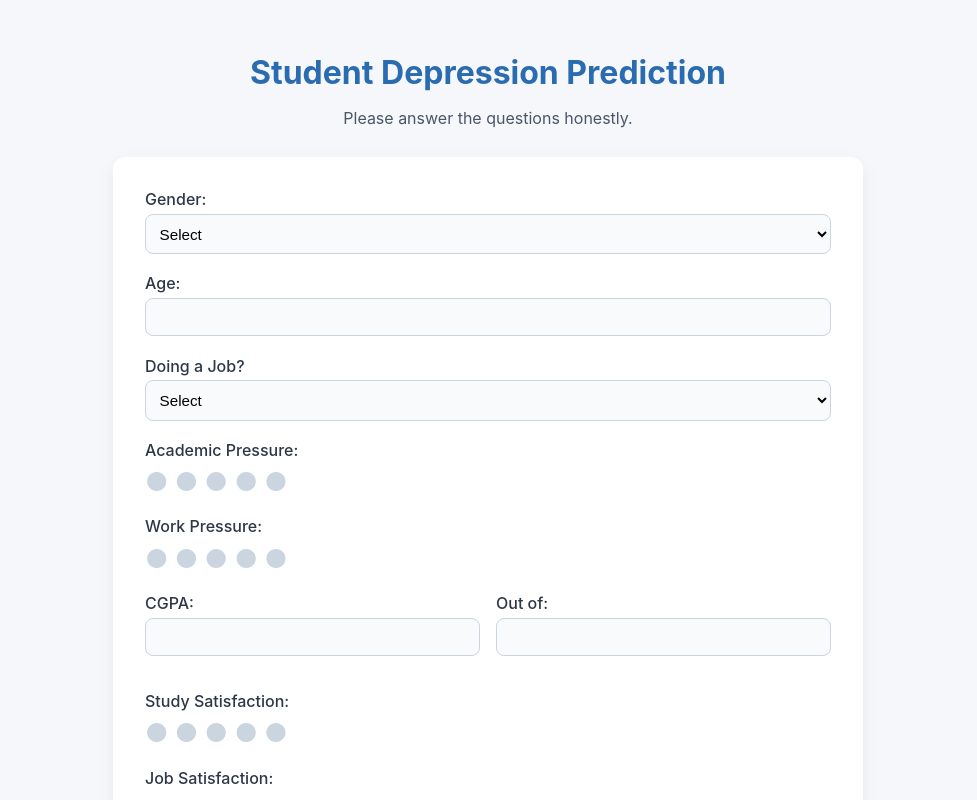
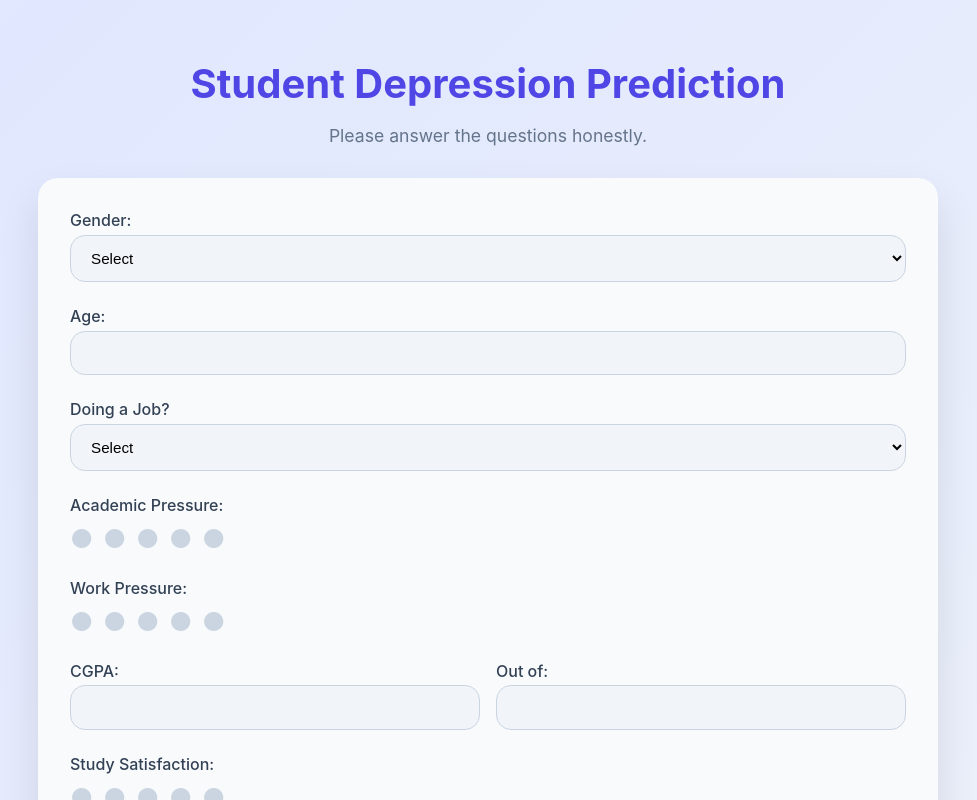
Before and after one commit to chanupa2002/fdm_final, a React (Create React App) app in the folder frontend/: page / in a window 1280 px wide. Shown: the top 800 px of the page, without its empty margins (152-1129 px from the left). Built offline with nearby package versions, Linux system fonts and the light colour scheme.

Commit message:
Update App.css

```diff
--- a/frontend/src/App.css
+++ b/frontend/src/App.css
@@ -1,122 +1,220 @@
+/* Global */
 body {
-  font-family: "Inter", "Helvetica Neue", Arial, sans-serif;
-  background: #f5f7fa;
+  font-family: 'Inter', sans-serif;
+  background: linear-gradient(135deg, #e0e7ff, #f0f4f8);
   margin: 0;
   padding: 0;
-  color: #2d3748;
+  color: #1e293b;
 }
 
 .page {
   padding: 2rem;
+  min-height: 100vh;
+  display: flex;
+  justify-content: center;
+  align-items: flex-start;
 }
 
 .container {
-  max-width: 750px;
+  width: 100%;
+  max-width: 900px;
   margin: auto;
 }
 
+/* Header */
 .title {
   text-align: center;
-  font-size: 2rem;
-  color: #2b6cb0;
-  margin-bottom: 0.3rem;
+  font-size: 2.5rem;
+  font-weight: 700;
+  color: #4f46e5;
+  margin-bottom: 0.5rem;
 }
 
 .subtitle {
   text-align: center;
-  color: #4a5568;
-  margin-bottom: 1.8rem;
-  font-size: 1rem;
+  color: #64748b;
+  font-size: 1.1rem;
+  margin-bottom: 2rem;
 }
 
+/* Card */
 .card {
-  background: #fff;
+  background: #f8fafc;
   padding: 2rem;
-  border-radius: 12px;
-  box-shadow: 0 6px 18px rgba(0, 0, 0, 0.06);
+  border-radius: 20px;
+  box-shadow: 0 20px 40px rgba(0,0,0,0.1);
+  transition: transform 0.3s;
 }
 
+.card:hover {
+  transform: translateY(-5px);
+}
+
+/* Labels & Inputs */
 label {
   display: flex;
   flex-direction: column;
-  margin-bottom: 1.2rem;
+  margin-bottom: 1.5rem;
   font-weight: 500;
-  color: #2d3748;
+  color: #334155;
 }
 
 input[type="number"],
+input[type="text"],
+input[type="email"],
 select {
-  padding: 0.6rem;
+  padding: 0.8rem 1rem;
   margin-top: 0.3rem;
-  border: 1px solid #cbd5e0;
-  border-radius: 8px;
+  border: 1px solid #cbd5e1;
+  border-radius: 15px;
   font-size: 0.95rem;
-  background: #f9fafb;
+  background: #f1f5f9;
+  transition: all 0.2s;
 }
 
+input:focus,
+select:focus {
+  border-color: #6366f1;
+  box-shadow: 0 0 10px rgba(99,102,241,0.2);
+  outline: none;
+}
+
+/* Row for multiple fields */
 .row {
   display: flex;
   gap: 1rem;
-  margin-bottom: 1rem;
 }
 
 .half {
   flex: 1;
 }
 
-/* Rating circles */
+/* Rating circles with gradient fill */
 .rating-bar {
   display: flex;
-  gap: 0.4rem;
-  margin-top: 0.4rem;
+  gap: 0.6rem;
+  margin-top: 0.5rem;
 }
 
 .circle {
   font-size: 1.6rem;
-  color: #cbd5e0;
+  color: #cbd5e1;
   cursor: pointer;
-  transition: transform 0.2s, color 0.2s;
+  transition: all 0.3s;
 }
 
 .circle.active {
-  color: #38a169;
-  transform: scale(1.2);
+  color: #6366f1;
+  transform: scale(1.4);
 }
 
 .circle:hover {
-  color: #2f855a;
-  transform: scale(1.3);
+  color: #4f46e5;
+  transform: scale(1.5);
 }
 
-/* Button */
+/* Buttons */
 .btn {
   width: 100%;
-  background-color: #3182ce;
+  background: #6366f1;
   color: #fff;
   border: none;
   padding: 0.9rem;
-  border-radius: 8px;
+  border-radius: 15px;
   font-size: 1rem;
   cursor: pointer;
   font-weight: 600;
-  transition: background 0.2s;
+  transition: all 0.3s;
+  margin-top: 0.5rem;
 }
 
 .btn:hover {
-  background-color: #2b6cb0;
+  background: #4f46e5;
+  transform: translateY(-2px);
+  box-shadow: 0 6px 15px rgba(79,70,229,0.3);
+}
+
+/* Help button */
+.btn.help-btn {
+  width: auto; /* instead of 100% */
+  padding: 0.7rem 1.5rem;
+  background-color: #ef4444; /* base red */
+  color: #fff;
+  border: none;
+  border-radius: 8px;
+  font-size: 1rem;
+  font-weight: 600;
+  cursor: pointer;
+  transition: all 0.25s ease-in-out;
+  display: inline-block; /* makes it shrink-fit */
+}
+
+.btn.help-btn:hover {
+  background: #dc2626; /* darker red on hover */
+  box-shadow: 0 4px 10px rgba(239, 68, 68, 0.4); /* red glow */
+  transform: translateY(-2px);
 }
 
 /* Result */
 .result {
-  margin-top: 1.8rem;
-  background: #ebf8ff;
-  border: 1px solid #90cdf4;
-  padding: 1.2rem;
-  border-radius: 8px;
+  margin-top: 2rem;
+  padding: 1.5rem;
+  border-radius: 15px;
   text-align: center;
+  font-weight: 500;
+  font-size: 1.05rem;
+  background: #eef2ff;
+  border: 1px solid #c7d2fe;
 }
 
-.result h3 {
-  margin: 0 0 0.5rem;
-  color: #2b6cb0;
+/* Popup */
+.popup {
+  position: fixed;
+  top: 0;
+  left: 0;
+  width: 100%;
+  height: 100%;
+  background: rgba(31,41,55,0.75);
+  display: flex;
+  justify-content: center;
+  align-items: center;
+  z-index: 1000;
 }
+
+.popup-content {
+  background: #f8fafc;
+  padding: 30px 25px;
+  border-radius: 25px;
+  max-width: 500px;
+  width: 90%;
+  box-shadow: 0 25px 60px rgba(0,0,0,0.25);
+  display: flex;
+  flex-direction: column;
+  gap: 15px;
+}
+
+.popup-content h2 {
+  text-align: center;
+  font-size: 1.8rem;
+  color: #334155;
+}
+
+/* Popup buttons */
+.popup-content .btn.cancel {
+  background: #94a3b8;
+}
+
+.popup-content .btn.cancel:hover {
+  background: #64748b;
+}
+
+/* Animations */
+@keyframes fadeIn {
+  from { opacity: 0; }
+  to { opacity: 1; }
+}
+
+@keyframes slideUp {
+  from { transform: translateY(50px); opacity: 0; }
+  to { transform: translateY(0); opacity: 1; }
+}
```
